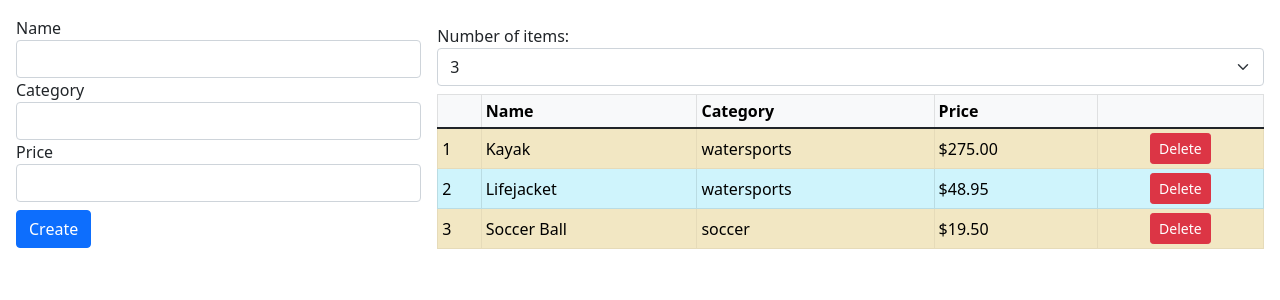
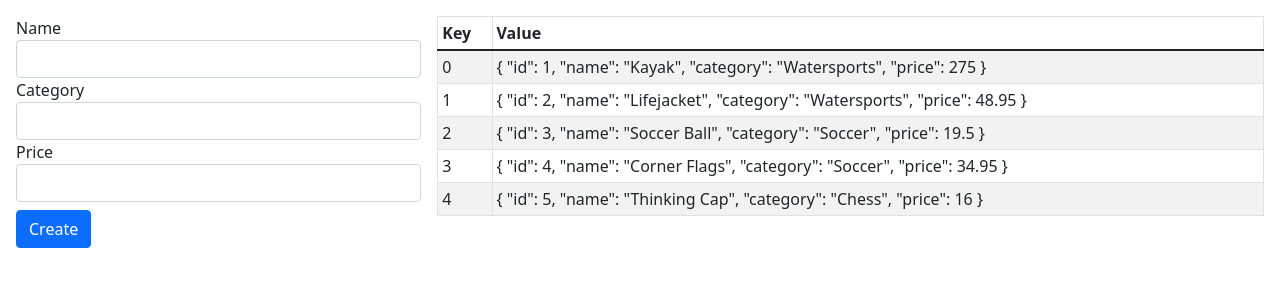
Before and after one commit to rafaelhfreitas/angular_underhood, an Angular app: page / in a window 1280 px wide. Shown: the top 300 px of the page. Built offline with nearby package versions, Linux system fonts and the light colour scheme.

Commit message:
formating key-value pairs

```diff
--- a/src/app/productTable.component.html
+++ b/src/app/productTable.component.html
@@ -1,95 +1,14 @@
-<div class="form-group my-2">
-    <label>Number of items:</label>
-    <select class="form-select" [value]="itemCount ?? 1" (change)="itemCount=$any($event).target.value">
-        <option *ngFor="let item of getProducts(); let i = index" [value]="i + 1" [selected]="(i + 1) === itemCount">
-            {{i + 1}}
-        </option>
-    </select>
-</div>
-
-<!-- <div class="bg-info p-2 text-white">
-    <div>{{ getProducts() | json }}</div>
-</div> -->
-
-
-<!-- <div class="bg-info p-2 text-white">
-    <div>Date formatted from object: {{ dateObject | date:"shortDate" }}</div>
-    <div>Date formatted from string: {{ dateString | date:"mediumDate" }}</div>
-    <div>Date formatted from number: {{ dateNumber | date:"longDate" }}</div>
-</div>
-<div class="bg-info p-2 text-white">
-    <div>
-        Date formatted from object: {{ dateObject | date:"shortDate":"UTC":"fr-FR" }}
-    </div>
-    <div>
-        Date formatted from string: {{ dateString | date:"mediumDate":"UTC":"fr-FR" }}
-    </div>
-    <div>
-        Date formatted from number: {{ dateNumber | date:"longDate":"UTC":"fr-FR" }}
-    </div>
-</div> -->
-
-<!-- <div class="bg-info p-2 text-white">
-    <div>Date formatted from object: {{ dateObject | date }}</div>
-    <div>Date formatted from string: {{ dateString | date }}</div>
-    <div>Date formatted from number: {{ dateNumber | date }}</div>
-</div> -->
-
-<!-- <div class="my-2">
-    <label>Tax Rate:</label>
-    <select class="form-select" [value]="taxRate || 0" (change)="taxRate=$any($event).target.value">
-        <option value="0">None</option>
-        <option value="10">{{ 0.1 | percent }}</option>
-        <option value="20">{{ 0.2 | percent }}</option>
-        <option value="50">{{ 0.5 | percent }}</option>
-        <option value="150">{{ 1.5 | percent }}</option>
-    </select>
-</div> -->
-
-<!-- <div class="my-2">
-    <label>Tax Rate:</label>
-    <select class="form-select" [value]="taxRate || 0" (change)="taxRate=$any($event).target.value">
-        <option value="0">None</option>
-        <option value="10">10%</option>
-        <option value="20">20%</option>
-        <option value="50">50%</option>
-    </select>
-</div>
-
-
-<div class="my-2">
-    <label>Category Filter:</label>
-    <select class="form-select" [(ngModel)]="categoryFilter">
-        <option>Watersports</option>
-        <option>Soccer</option>
-        <option>Chess</option>
-    </select>
-</div> -->
-
 <table class="table table-sm table-bordered table-striped">
-    <thead class="table-light">
+    <thead>
         <tr>
-            <th></th>
-            <th>Name</th>
-            <th>Category</th>
-            <th>Price</th>
-            <th></th>
+            <th>Key</th>
+            <th>Value</th>
         </tr>
     </thead>
     <tbody>
-        <tr *paFor="let item of getProducts() | slice:0:(itemCount ?? 1);
-                    let i = index; let odd = odd;
-                    let even = even" [class.table-info]="odd" [class.table-warning]="even" class="align-middle">
-            <td>{{i + 1}}</td>
-            <!-- <td>{{item.name | uppercase }}</td> -->
-            <td>{{item.name | titlecase }}</td>
-            <td>{{item.category | lowercase }}</td>
-            <td>{{item.price | addTax:(taxRate ?? 0 )| currency:"USD":"symbol":"2.2-2" }}</td>
-            <td class="text-center">
-                <button class="btn btn-danger btn-sm" (click)="deleteProduct(item.id)">
-                    Delete
-                </button>
-            </td>
+        <tr *paFor="let item of getProducts() | keyvalue">
+            <td>{{ item.key }}</td>
+            <td>{{ item.value | json }}</td>
         </tr>
     </tbody>
 </table>
```
